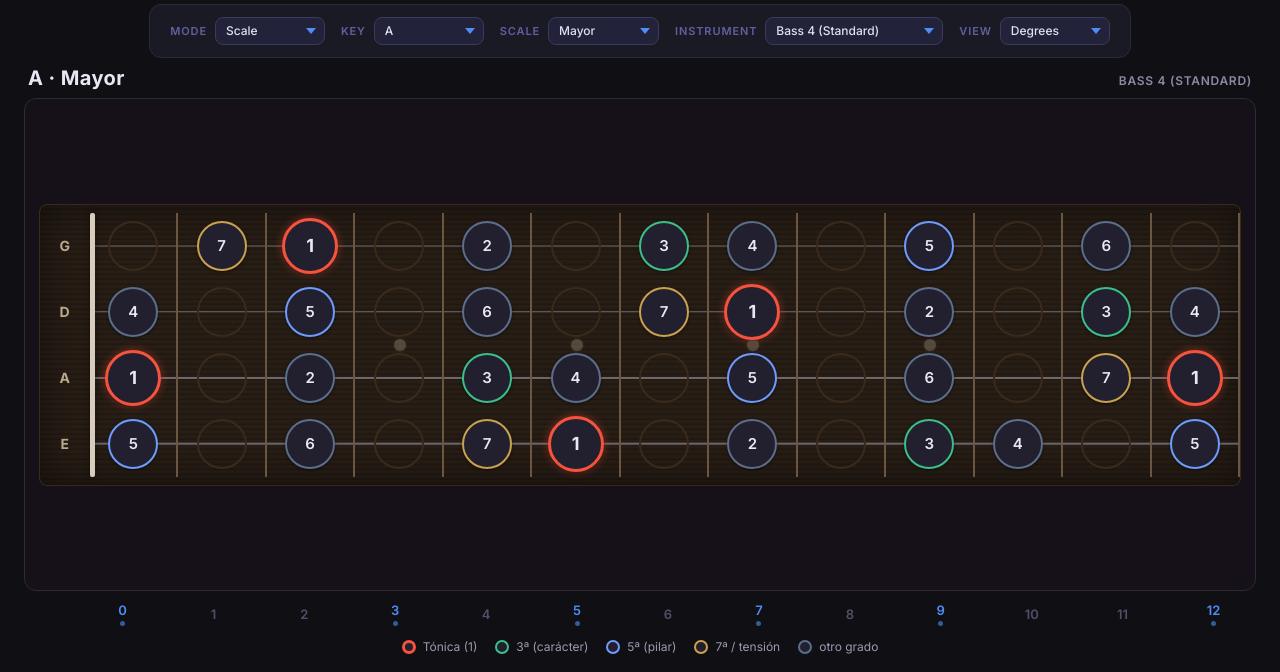
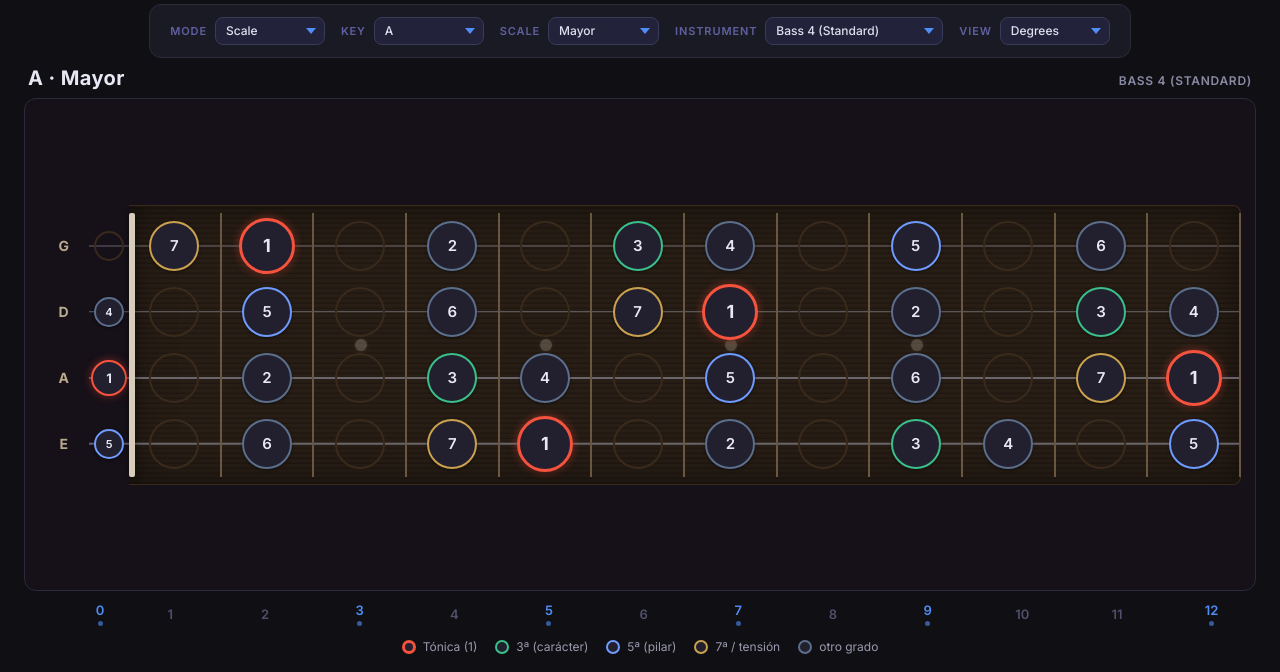
Before and after one commit to xd43vild69/xmusic, a Django app: page / in a window 1280 px wide. Shown: the part 128-800 px from the top of the page. Run offline with Django 5.2, Linux system fonts and the light colour scheme.

Commit message:
Enhance fretboard styling and update cell classes for improved layout and functionality

```diff
--- a/xmusic/static/css/style.css
+++ b/xmusic/static/css/style.css
@@ -195,6 +195,16 @@ body {
 .fretboard {
     position: relative;
     width: 100%;
+    padding: 8px 0;
+}
+
+.fretboard::before {
+    content: '';
+    position: absolute;
+    left: 90px; /* Starts at the nut */
+    right: 0;
+    top: 0;
+    bottom: 0;
     background: #241a12;
     background-image: repeating-linear-gradient(
         0deg,
@@ -203,9 +213,10 @@ body {
         rgba(255, 255, 255, 0.015) 2px,
         rgba(255, 255, 255, 0.015) 5px);
     border: 1px solid #3a2a1c;
-    border-radius: 8px;
+    border-left: none;
+    border-radius: 0 8px 8px 0;
     box-shadow: inset 0 0 40px rgba(0, 0, 0, 0.5);
-    padding: 8px 0;
+    z-index: 0;
 }
 
 /* ── Inlay markers ──────────────────────────────────────── */
@@ -214,7 +225,7 @@ body {
     position: absolute;
     inset: 8px 0;
     display: grid;
-    grid-template-columns: 50px repeat(13, 1fr);
+    grid-template-columns: 50px 40px repeat(12, 1fr);
     pointer-events: none;
     z-index: 0;
 }
@@ -258,10 +269,10 @@ body {
 .matrix::before {
     content: '';
     position: absolute;
-    left: 50px;
+    left: 90px;
     top: 0;
     bottom: 0;
-    width: 5px;
+    width: 6px;
     background: #d8cdbb;
     border-radius: 2px;
     box-shadow: 0 0 6px rgba(0, 0, 0, 0.5);
@@ -271,7 +282,7 @@ body {
 .row {
     position: relative;
     display: grid;
-    grid-template-columns: 50px repeat(13, 1fr);
+    grid-template-columns: 50px 40px repeat(12, 1fr);
     width: 100%;
 }
 
@@ -300,6 +311,7 @@ body {
 
 .cell,
 .cell_first,
+.cell_open,
 .cell_fret_mark {
     position: relative;
     display: flex;
@@ -314,6 +326,12 @@ body {
     width: 100%;
     background-color: transparent;
     border-right: 2px solid #6b5740;
+}
+
+.cell_open {
+    width: 100%;
+    background-color: transparent;
+    border-right: none;
 }
 
 .cell_first {
@@ -359,6 +377,20 @@ body {
     transition: all 0.2s ease;
 }
 
+.cell_open .circle {
+    width: 36px;
+    height: 36px;
+    font-size: 13px;
+    border-width: 2px;
+}
+
+.cell_open .dot {
+    width: 30px;
+    height: 30px;
+    font-size: 11px;
+    border-width: 2px;
+}
+
 /* Note border encodes harmonic function; fill stays uniform */
 .dot[data-interval="3"],
 .dot[data-interval="b3"] {
@@ -402,7 +434,7 @@ body {
 
 .fret-row {
     display: grid;
-    grid-template-columns: 50px repeat(13, 1fr);
+    grid-template-columns: 50px 40px repeat(12, 1fr);
     gap: 6px;
     width: 100%;
 }
--- a/xmusic/templates/home.html
+++ b/xmusic/templates/home.html
@@ -253,7 +253,7 @@
                     </div>
                     <!-- Fret cells -->
                     {% for cell in row.cells %}
-                        <div class="{% if forloop.counter == 1 or forloop.counter == 4 or forloop.counter == 6 or forloop.counter == 8 or forloop.counter == 10 or forloop.counter == 13 %}cell_fret_mark{% else %}cell{% endif %}">
+                        <div class="{% if forloop.counter == 1 %}cell_open{% elif forloop.counter == 4 or forloop.counter == 6 or forloop.counter == 8 or forloop.counter == 10 or forloop.counter == 13 %}cell_fret_mark{% else %}cell{% endif %}">
                             {% if cell.step == 1 %}
                                 <div class="circle" data-string="{{ forloop.parentloop.counter0 }}" data-fret="{{ forloop.counter0 }}" data-interval="{{ cell.interval }}">
                                     {% if display_mode == "notes" %}{{ cell.name }}{% elif display_mode == "intervals" %}{{ cell.interval }}{% else %}{{ cell.step }}{% endif %}
```
